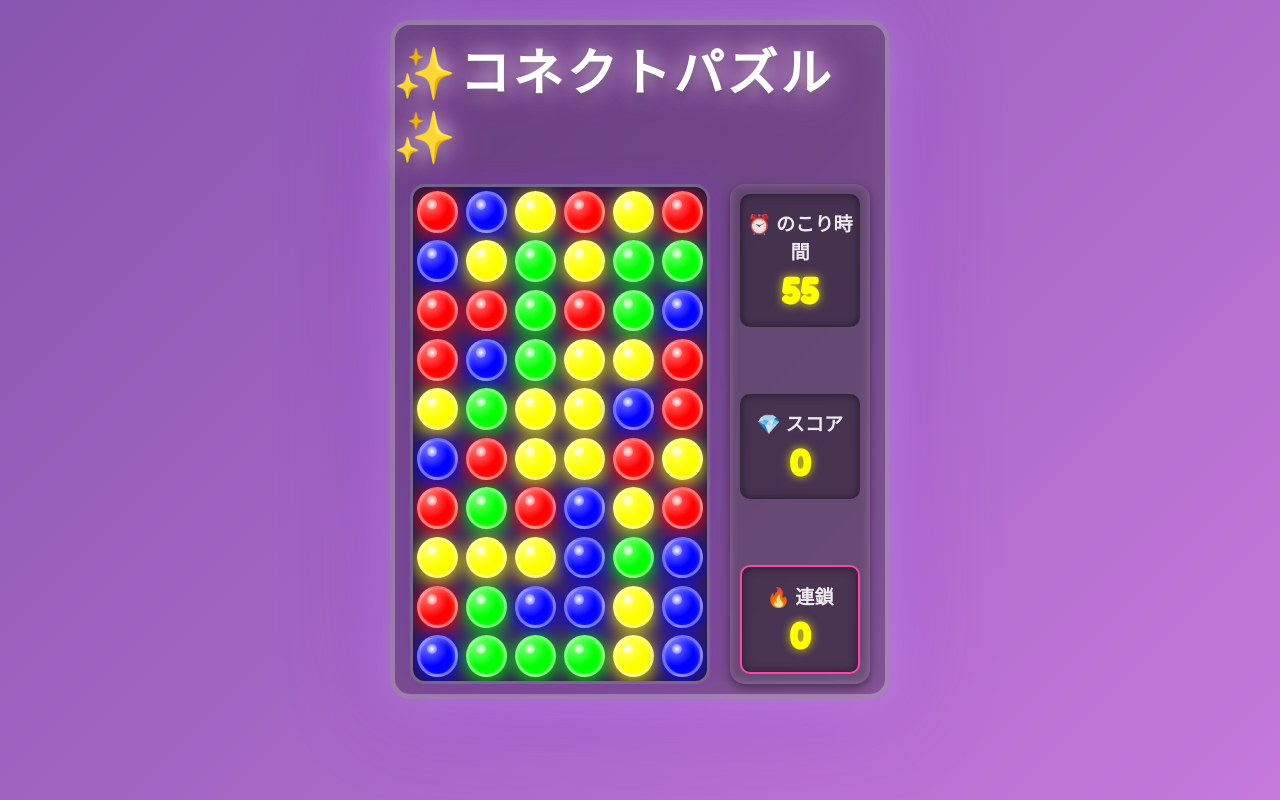
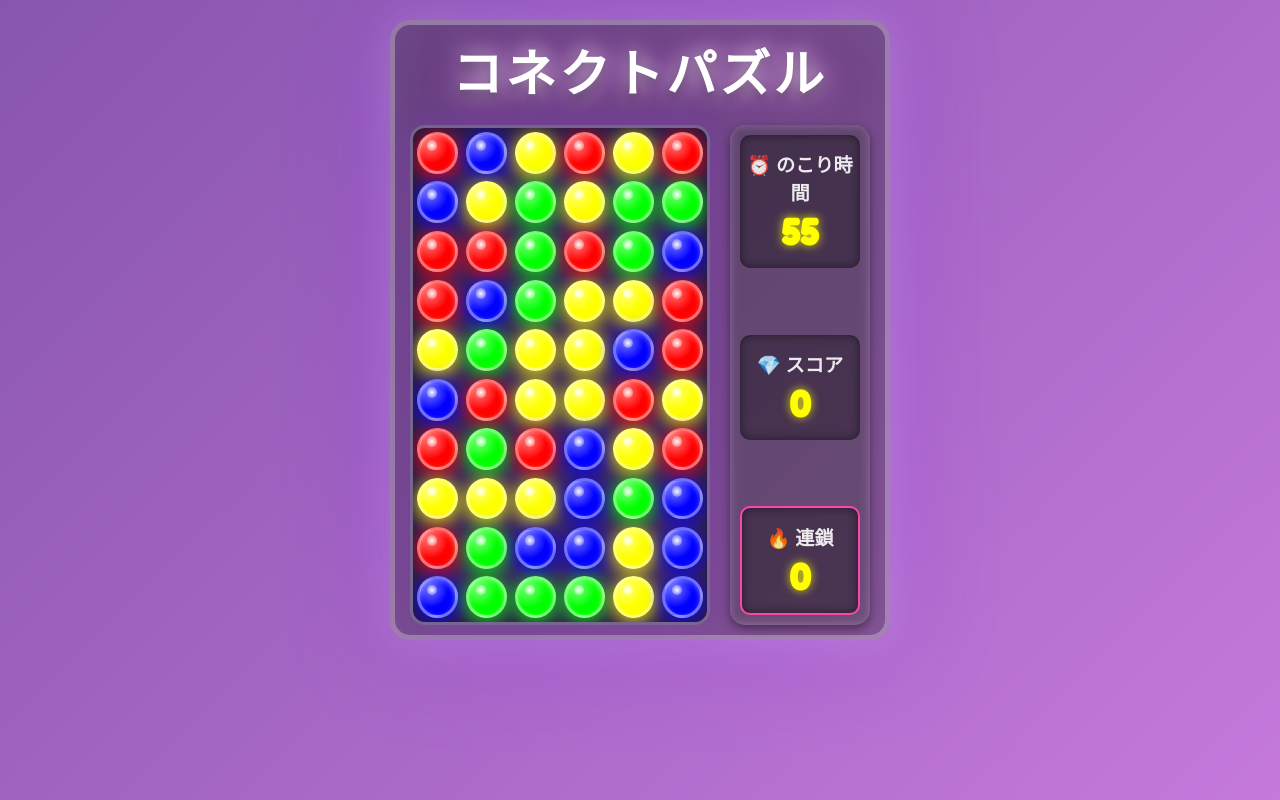
Before and after one commit to snowbellsan/connect_puzzle, a plain HTML site: page index.html in a window 1280 px wide. Drawn offline with Linux system fonts and the light colour scheme.

Commit message:
Update index.html

```diff
--- a/index.html
+++ b/index.html
@@ -434,7 +434,7 @@
 </head>
 <body>
     <div id="game-container">
-        <h1>✨コネクトパズル✨</h1>
+        <h1>コネクトパズル</h1>
 
         <!-- ボードと情報パネルを横並びにするラッパー -->
         <div class="main-game-area">
@@ -871,4 +871,5 @@
         init();
     </script>
 </body>
+
 </html>
```
